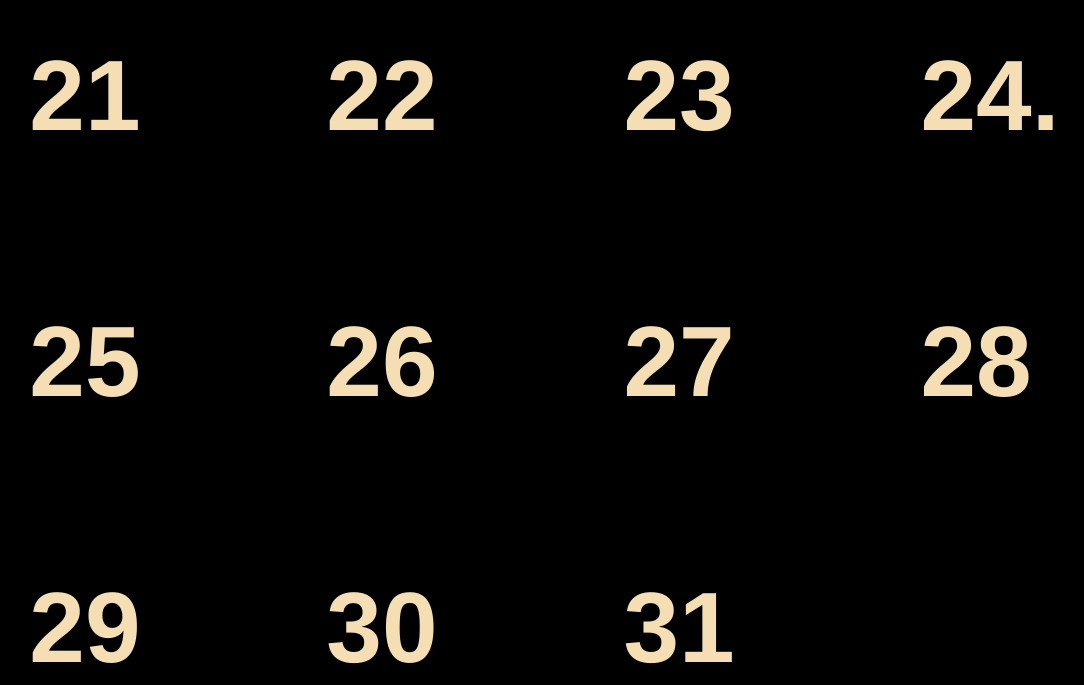
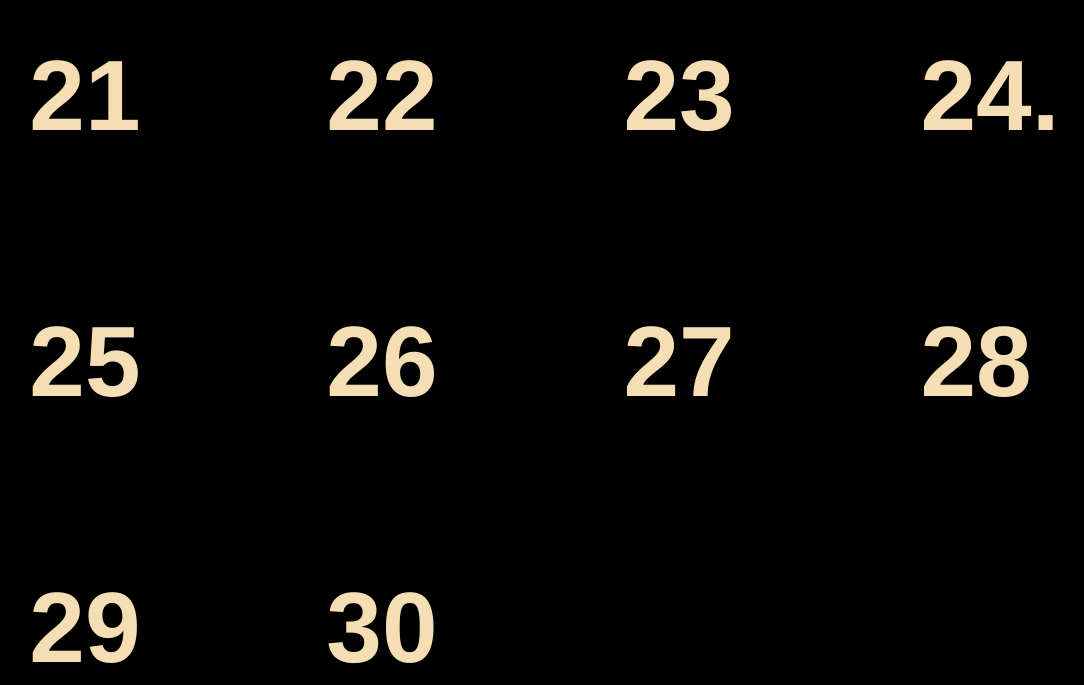
Before and after one commit to sehera/calendar-april, a plain HTML site: page index.html in a window 1280 px wide. Shown: the part 1431-2116 px from the top of the page, without its empty margins (12-1096 px from the left). Drawn offline with nearby package versions, Linux system fonts and the light colour scheme.

Commit message:
Update index.html

```diff
--- a/index.html
+++ b/index.html
@@ -196,13 +196,6 @@
           </div>
         </div>
 
-        <div id="draggable31">
-          <div class="day">
-            <a href=""> 31 </a>
-          </div>
-        </div>
-
-
       </div>
 
 
```
